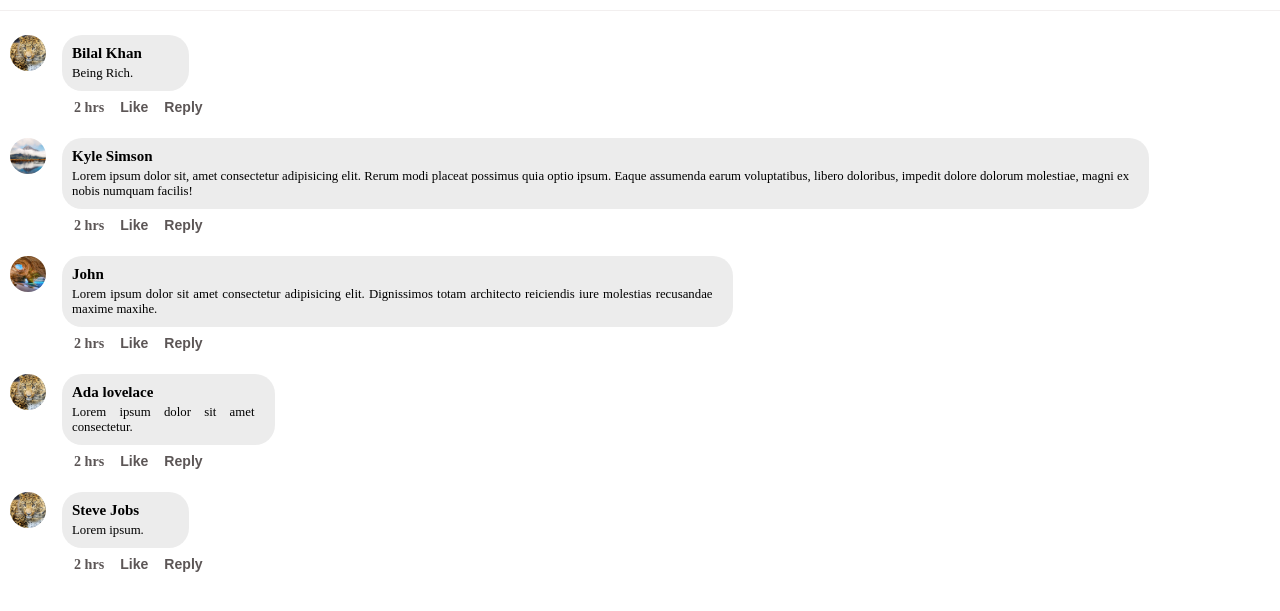
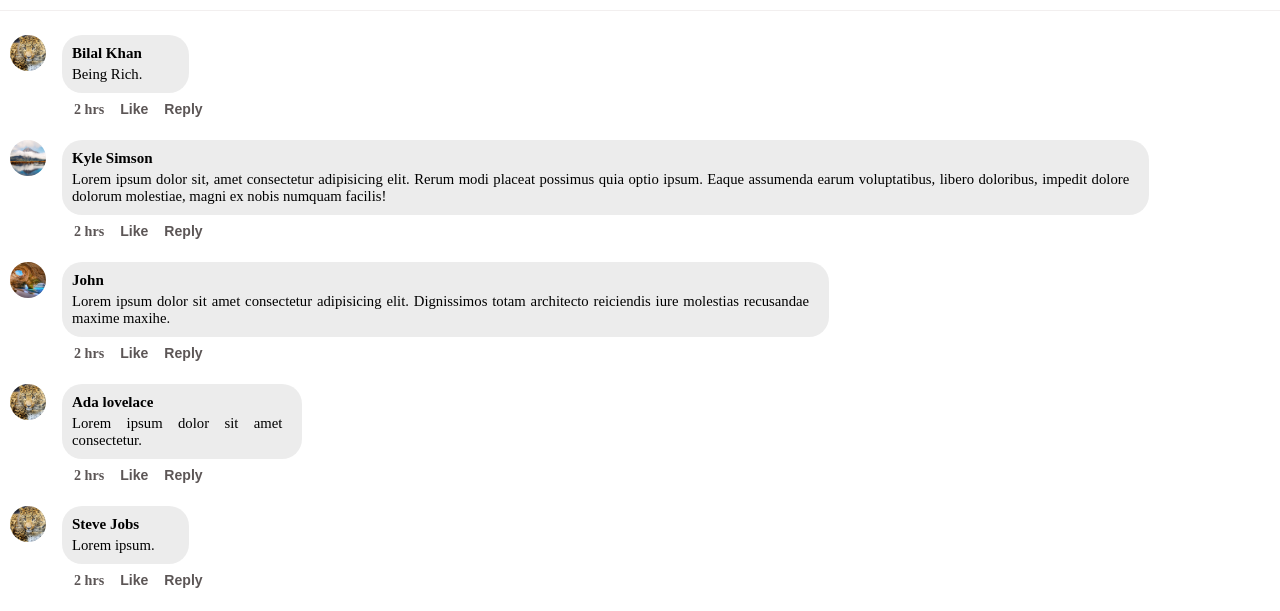
Before and after one commit to bilalkhan-dev/Oulook, a plain HTML site: page Pages/new-mail.html in a window 1280 px wide. Shown: the part 1093-1704 px from the top of the page. Drawn offline with Linux system fonts and the light colour scheme.

Commit message:
Update fc.css

```diff
--- a/Pages/fc.css
+++ b/Pages/fc.css
@@ -243,7 +243,7 @@ header img
 .comment-text-container p
 {
     font-weight: 100;
-    font-size: 0.8rem;
+    font-size: 0.92rem;
 
     text-align: justify;
     margin-top: 4px;
```
